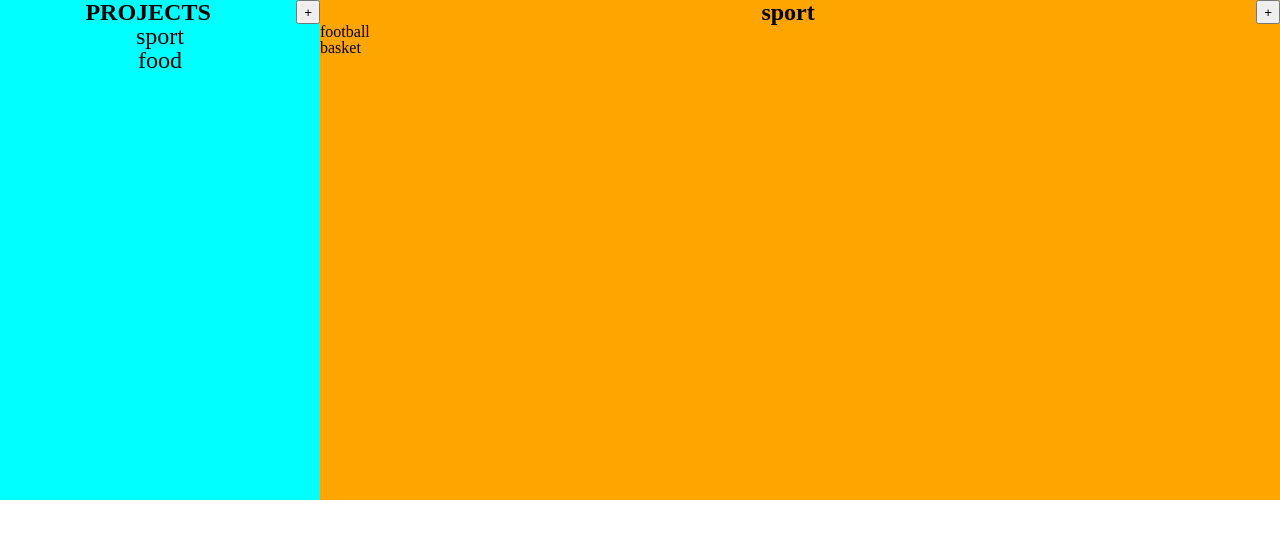
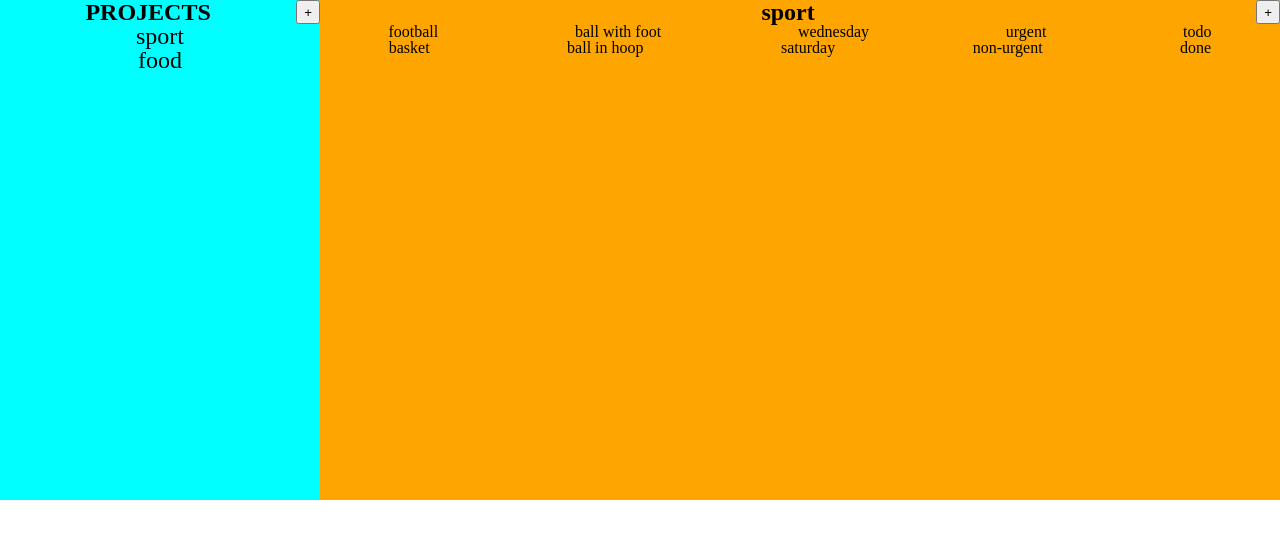
Before and after one commit to Zirafnik/todo-list, a plain HTML site: page index.html in a window 1280 px wide. Drawn offline with Linux system fonts and the light colour scheme.

Commit message:
tasks display all props

```diff
--- a/styles/main.css
+++ b/styles/main.css
@@ -49,5 +49,11 @@
 }
 
 .taskDiv {
+    display: flex;
+    flex-direction: row;
+    justify-content: space-around;
+}
+
+.span {
 
 }
```
Also changed, not shown: main.js (+1 -1 lines).
